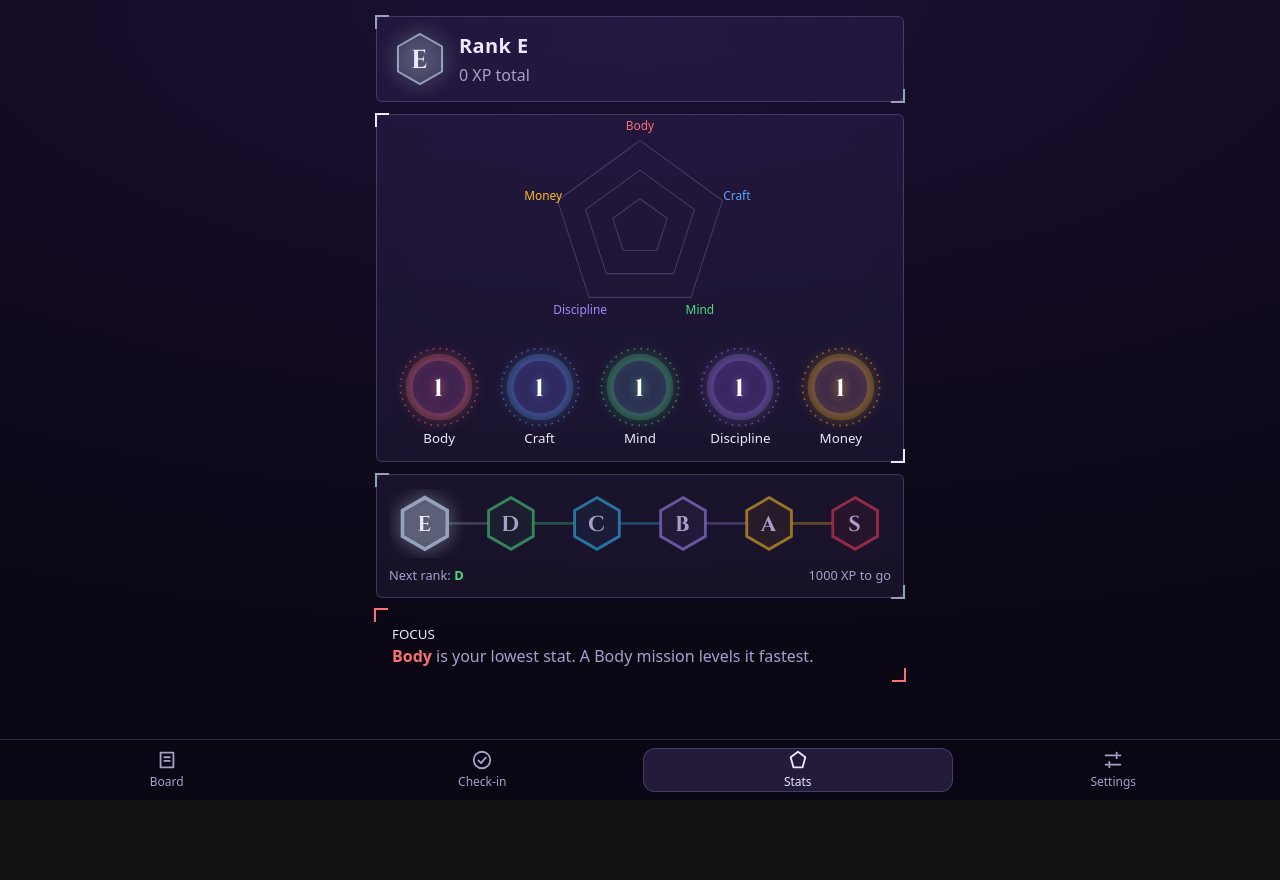
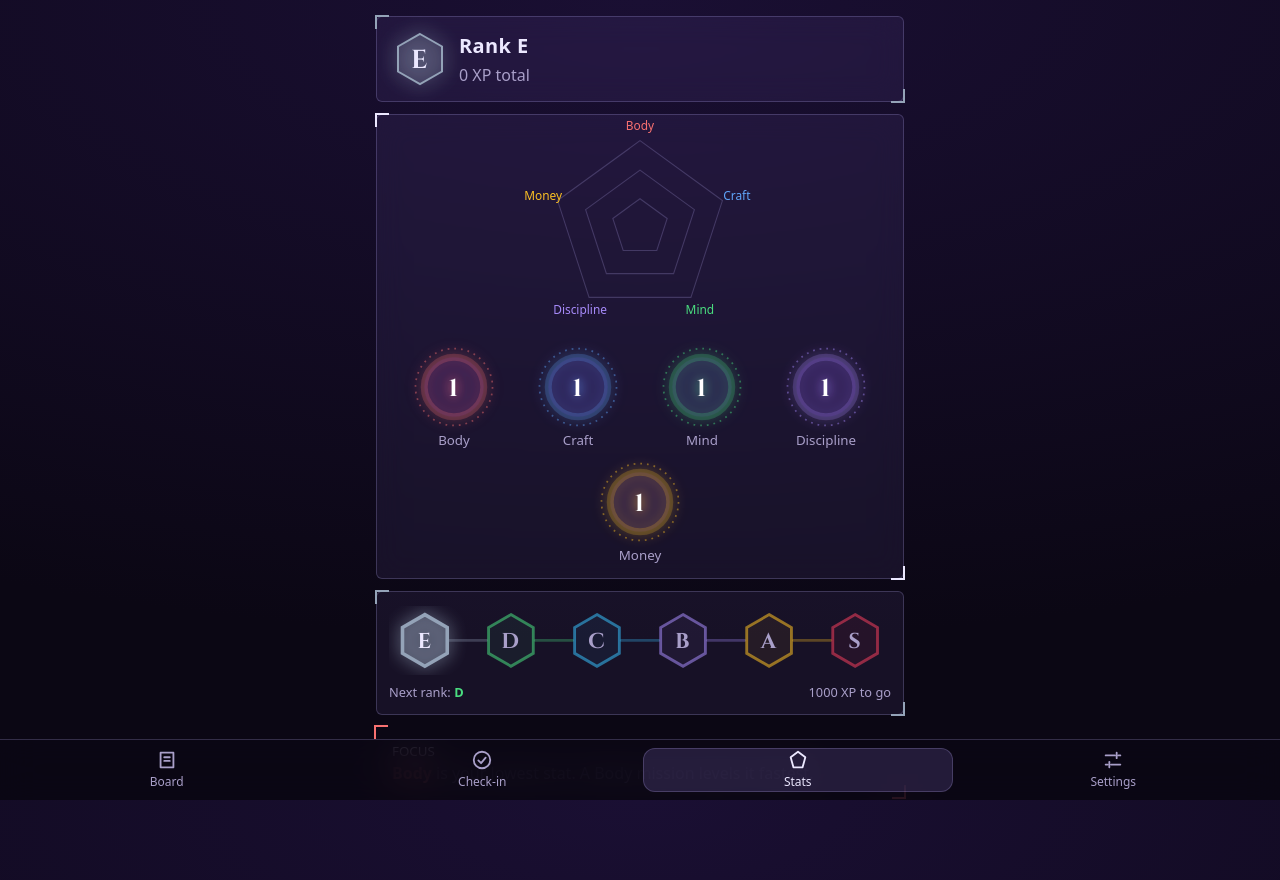
Before and after one commit to bhdang04/life-rpg, a React (Vite) app: page / in a window 1280 px wide. Both pictures are taken after a click on the button "Stats". Shown: the top 880 px of the page. Before the commit the page ends 800 px from the top, so only its background shows below. Built offline with nearby package versions, Linux system fonts and the light colour scheme.

Commit message:
Stats grid layout for ring tiles

```diff
--- a/src/theme/tokens.css
+++ b/src/theme/tokens.css
@@ -131,7 +131,9 @@ nav button[aria-current='true'] { color: var(--text); background: var(--glass-st
 .tile svg { transition: transform 0.15s; }
 .tile:hover svg { transform: scale(1.08); }
 .back { background: transparent; border-color: transparent; color: var(--text-dim); align-self: flex-start; }
-.rings { display: grid; grid-template-columns: repeat(auto-fit, minmax(90px, 1fr)); gap: 8px; justify-items: center; text-align: center; margin-top: 8px; }
+.rings { display: flex; flex-wrap: wrap; justify-content: center; gap: 8px; text-align: center; margin-top: 8px; }
+.rings .tile { width: 116px; gap: 2px; }
+.rings .tile small { color: var(--text-dim); white-space: nowrap; }
 details.fold { margin-bottom: var(--gap); }
 details.fold summary { min-height: var(--tap); display: flex; align-items: center; justify-content: space-between; padding: 0 14px; cursor: pointer; border: 1px solid var(--border); border-radius: 12px; color: var(--text-dim); }
 details.fold[open] summary { color: var(--text); }
```
